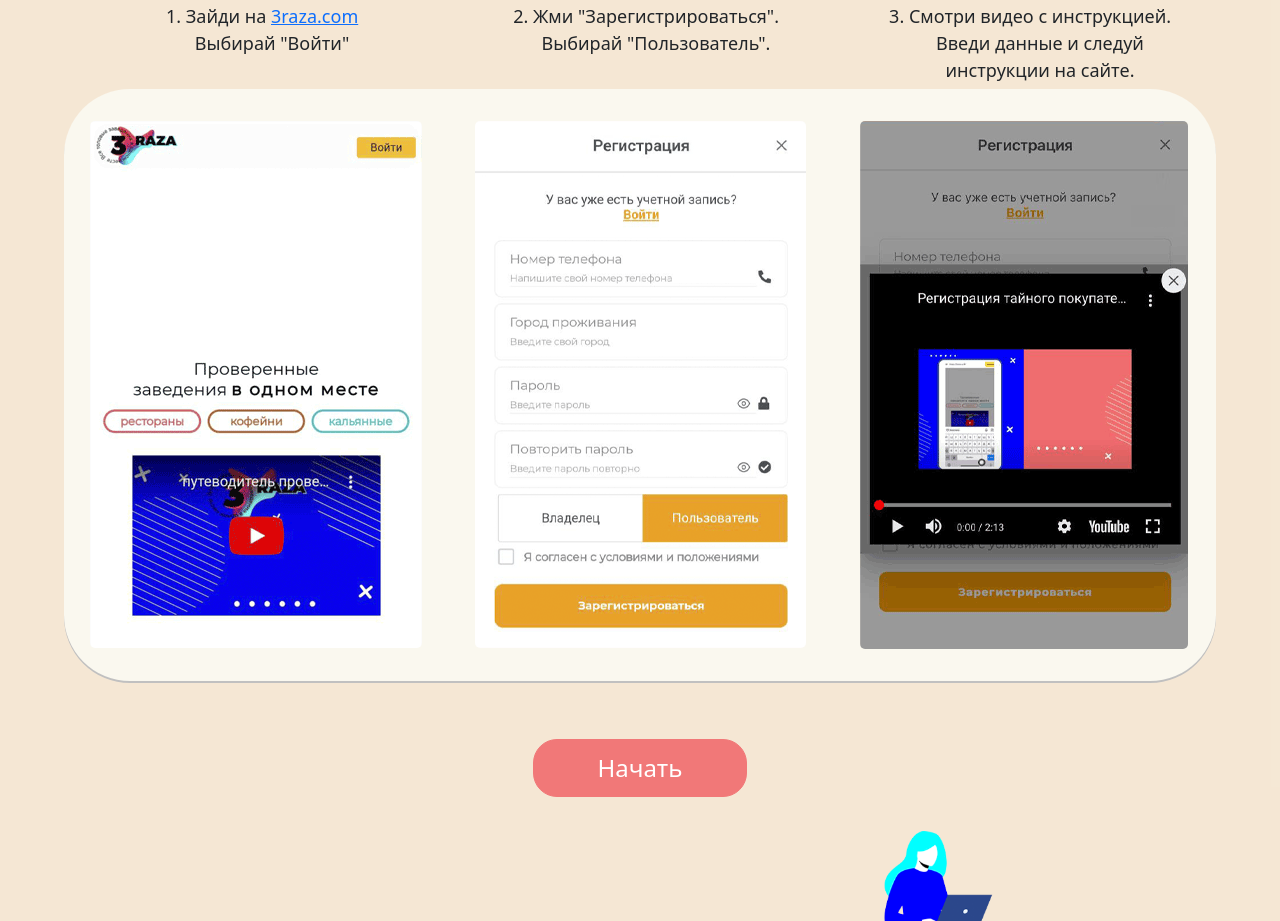
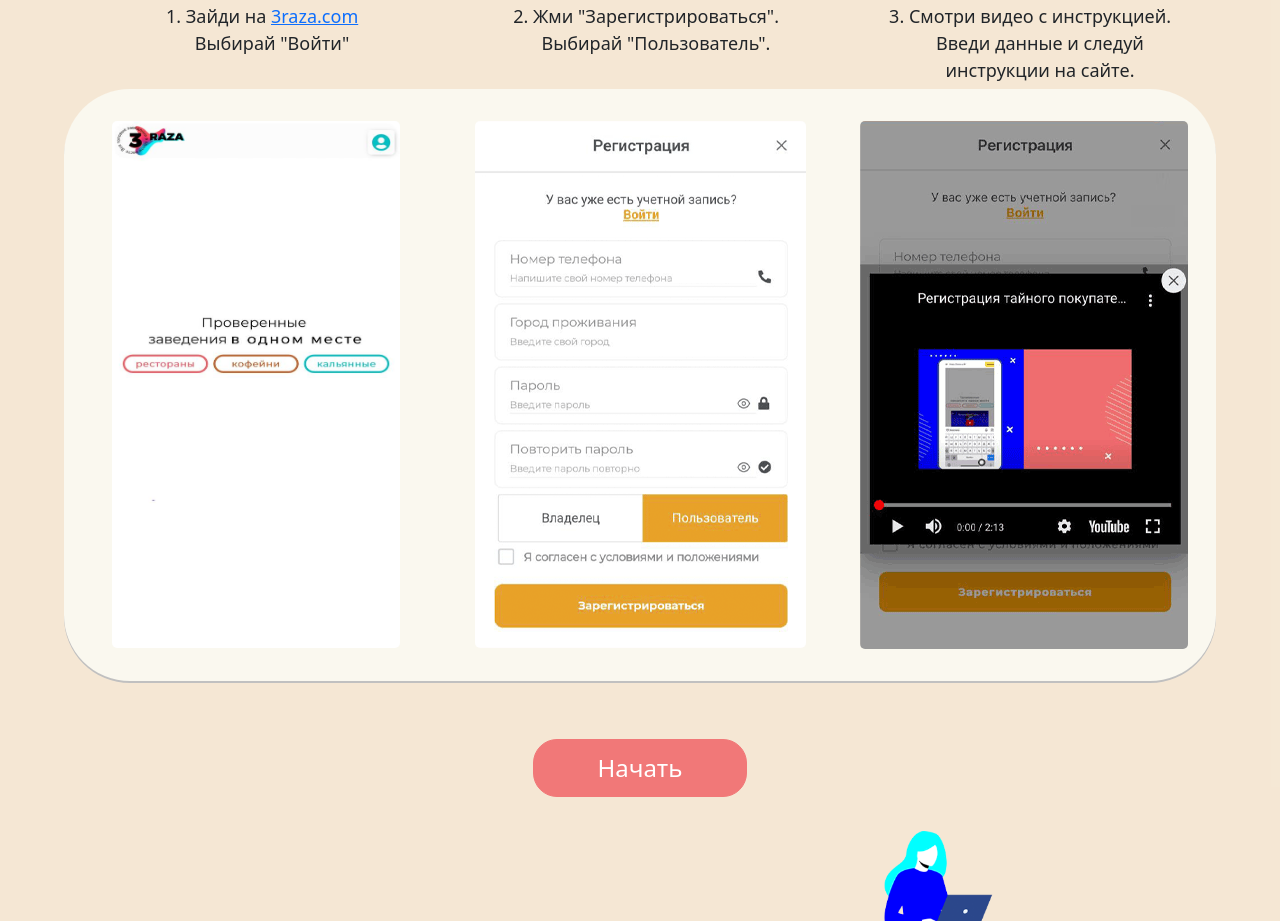
Before and after one commit to TimchSerg/landing.3raza, a React (Create React App) app: page / in a window 1280 px wide. Shown: the part 1500-2421 px from the top of the page. Built offline with nearby package versions, Linux system fonts and the light colour scheme.

Commit message:
new photo start page

```diff
--- a/src/App.tsx
+++ b/src/App.tsx
@@ -105,7 +105,7 @@ function App() {
             </ol>
 
             <div className='register-block-start'>
-              <img src={process.env.PUBLIC_URL + "/images/landing-startpage.png"} alt="Главная страница 3RAZA" />
+              <img src={process.env.PUBLIC_URL + "/images/landing-startpage.jpg"} alt="Главная страница 3RAZA" width={288} height={527}/>
             </div>
           </div>
 
```
Also changed, not shown: public/images/landing-startpage.jpg (added).
